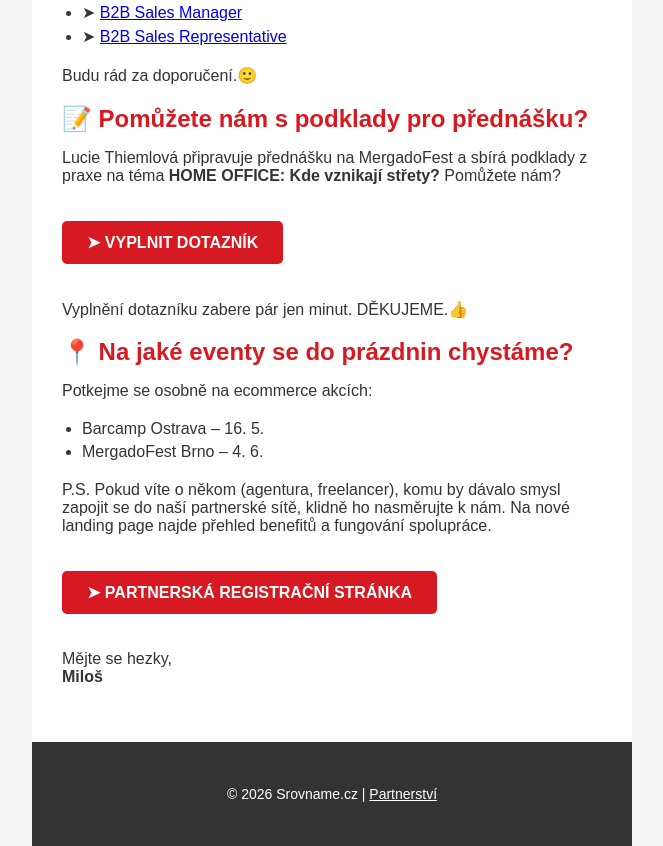
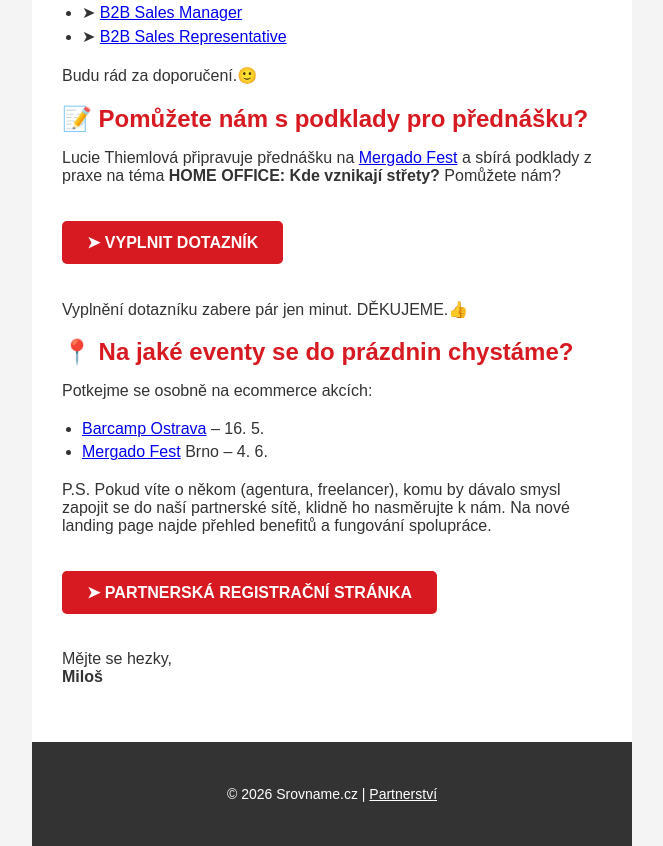
Before and after one commit to luciethiemlova-sys/newsletter-pro-partnery, a website: page index.html in a window 1280 px wide. Shown: the part 1843-2689 px from the top of the page, without its empty margins (308-971 px from the left). Drawn offline with Linux system fonts and the light colour scheme.

Commit message:
Oprava pravopisu Mergado Fest, prolinkování akcí, aktualizace patičky

```diff
--- a/index.html
+++ b/index.html
@@ -233,7 +233,7 @@
 
                         <!-- Survey Section -->
                         <h2 class="section-title">📝 Pomůžete nám s podklady pro přednášku?</h2>
-                        <p>Lucie Thiemlová připravuje přednášku na MergadoFest a sbírá podklady z praxe na téma <strong>HOME OFFICE: Kde vznikají střety?</strong> Pomůžete nám?</p>
+                        <p>Lucie Thiemlová připravuje přednášku na <a href="https://www.mergadofest.cz/" target="_blank" rel="noopener noreferrer">Mergado Fest</a> a sbírá podklady z praxe na téma <strong>HOME OFFICE: Kde vznikají střety?</strong> Pomůžete nám?</p>
 
                         <a href="https://dotaznik-home-office.vercel.app/" target="_blank" rel="noopener noreferrer" class="cta-button">➤ VYPLNIT DOTAZNÍK</a>
 
@@ -243,8 +243,8 @@
                         <h2 class="section-title">📍 Na jaké eventy se do prázdnin chystáme?</h2>
                         <p>Potkejme se osobně na ecommerce akcích:</p>
                         <ul class="partner-list">
-                            <li>Barcamp Ostrava – 16. 5.</li>
-                            <li>MergadoFest Brno – 4. 6.</li>
+                            <li><a href="https://www.barcampostrava.cz/" target="_blank" rel="noopener noreferrer">Barcamp Ostrava</a> – 16. 5.</li>
+                            <li><a href="https://www.mergadofest.cz/" target="_blank" rel="noopener noreferrer">Mergado Fest</a> Brno – 4. 6.</li>
                         </ul>
 
                         <p>P.S. Pokud víte o někom (agentura, freelancer), komu by dávalo smysl zapojit se do naší partnerské sítě, klidně ho nasměrujte k nám. Na nové landing page najde přehled benefitů a fungování spolupráce.</p>
@@ -256,7 +256,7 @@
 
                     <!-- Footer -->
                     <div class="footer">
-                        <p>&copy; 2026 Srovname.cz | <a href="https://www.srovname.cz/stranka/b2b" target="_blank"
+                        <p>&copy; 2026 Srovname.cz | <a href="https://partneri.srovname.cz/" target="_blank"
                                 rel="noopener noreferrer">Partnerství</a></p>
                     </div>
                 </div>
```
